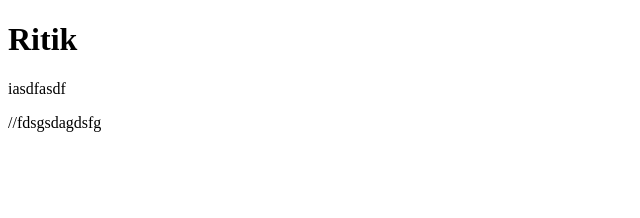
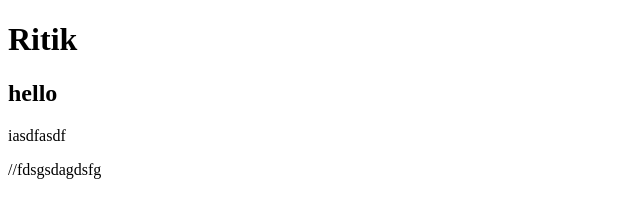
Before and after one commit to Raone2728/karina, a plain HTML site: page index.html in a window 1280 px wide. Shown: the whole page, without its empty margins (0-640 px from the left). Drawn offline with Linux system fonts and the light colour scheme.

Commit message:
i have done it

```diff
--- a/index.html
+++ b/index.html
@@ -7,6 +7,7 @@
 </head>
 <body>
     <h1>Ritik</h1>
+    <h2>hello</h2>
    <p>iasdfasdf </p>
     //fdsgsdagdsfg
 </body>
--- /dev/null
+++ b/style.css
@@ -0,0 +1 @@
+/* hello world  */
```
